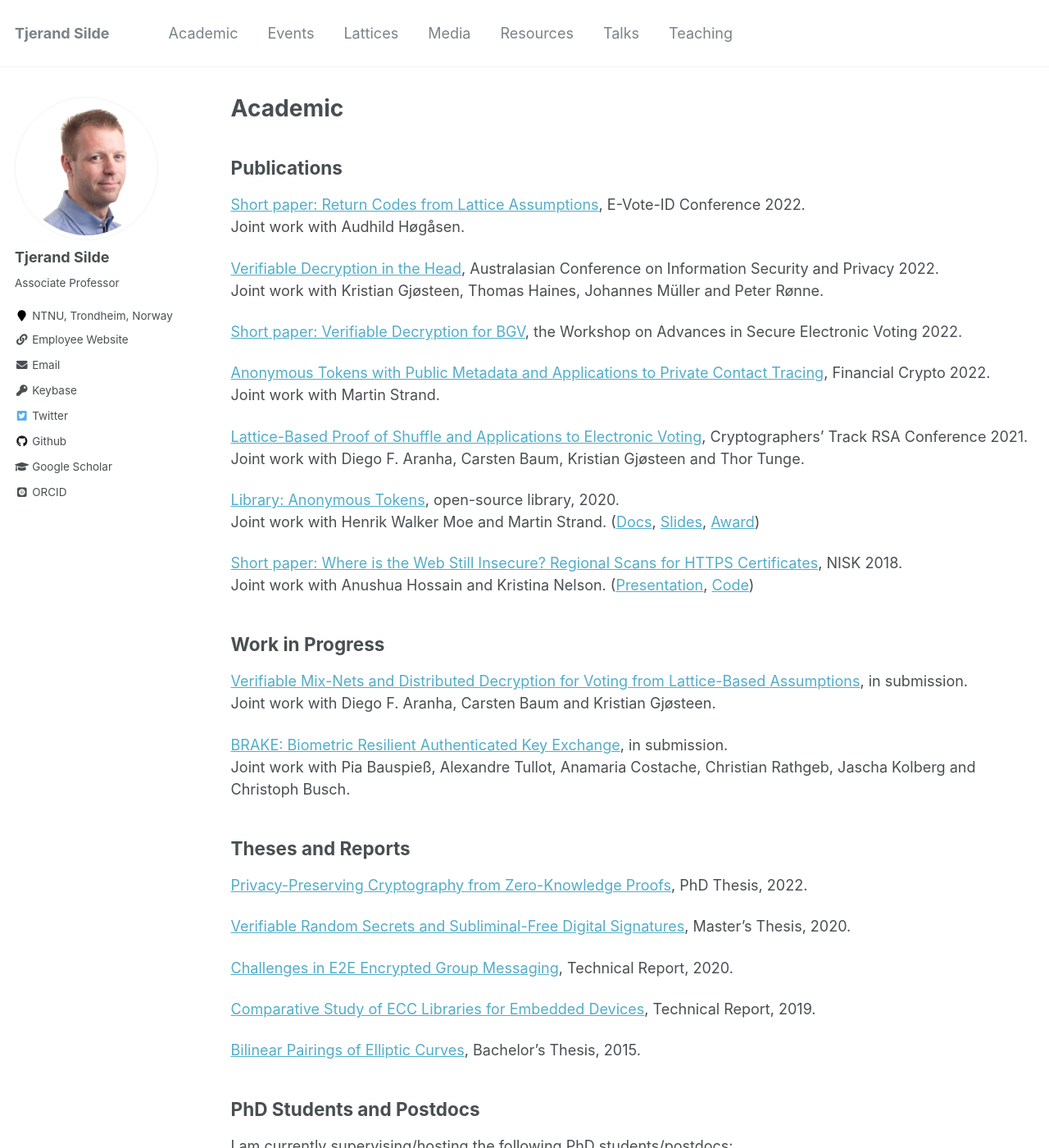
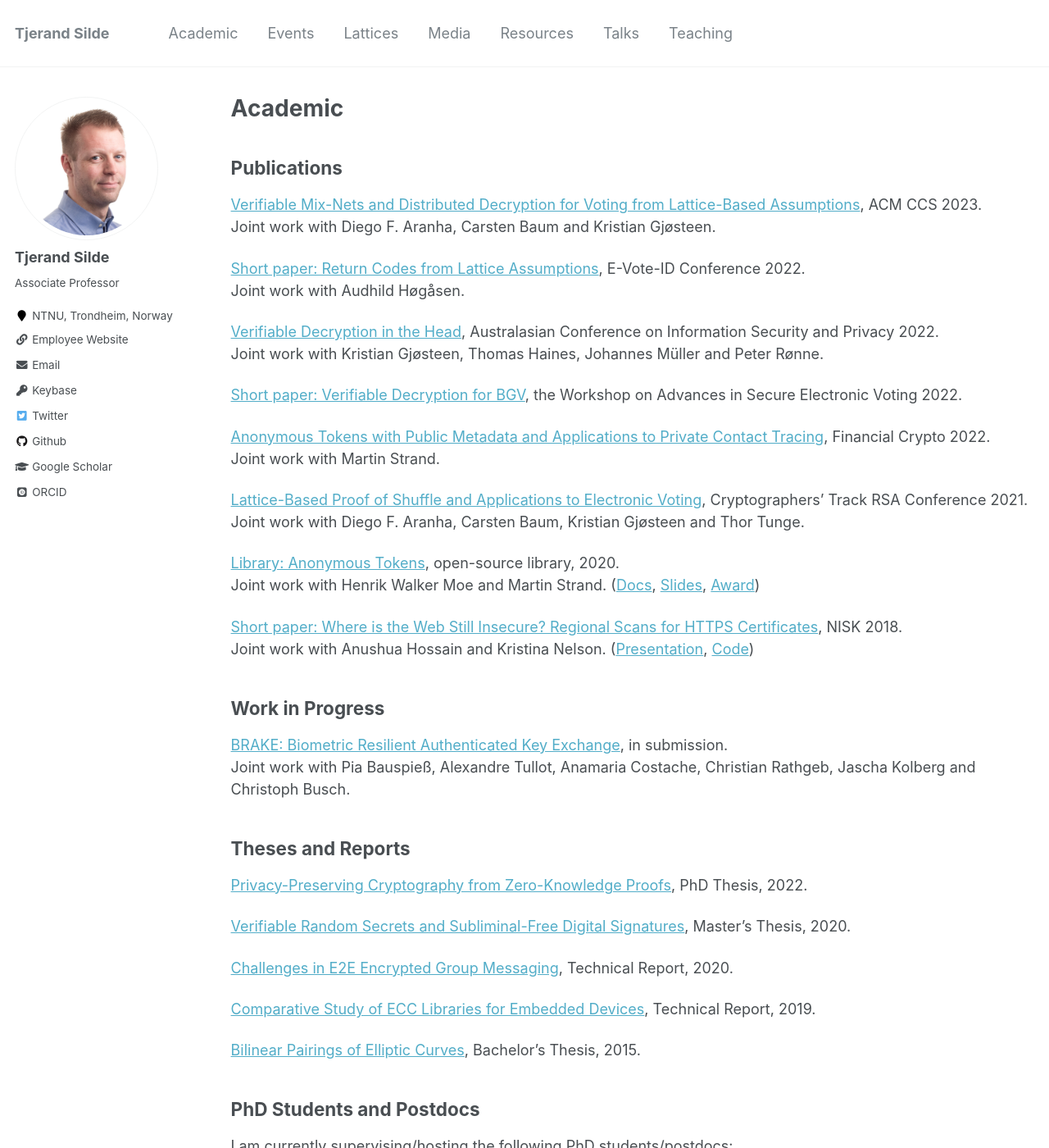
Before and after one commit to tjesi/tjesi.github.io, a Jekyll site: the page built from _pages/academic.md, in a window 1280 px wide and 1400 px high. Shown: the whole window at 82% size. Built offline with Jekyll 4.4.1, drawn with Linux system fonts in a browser that asks for light colours; some web fonts are replaced; some of the changed lines change nothing that is shown.

Commit message:
Update academic.md

```diff
--- a/_pages/academic.md
+++ b/_pages/academic.md
@@ -6,6 +6,9 @@
 ---
 
 ## Publications
+
+[Verifiable Mix-Nets and Distributed Decryption for Voting from Lattice-Based Assumptions](https://eprint.iacr.org/2022/422.pdf), ACM CCS 2023.\
+Joint work with Diego F. Aranha, Carsten Baum and Kristian Gjøsteen.
 
 [Short paper: Return Codes from Lattice Assumptions](https://dspace.ut.ee/bitstream/handle/10062/84323/12.pdf?sequence=1&isAllowed=y), E-Vote-ID Conference 2022.\
 Joint work with Audhild Høgåsen.
@@ -29,9 +32,6 @@
 Joint work with Anushua Hossain and Kristina Nelson. ([Presentation](https://tjerandsilde.no/files/NISK_presentation.pdf), [Code](https://github.com/tjesi/security-scan))
 
 ## Work in Progress
-
-[Verifiable Mix-Nets and Distributed Decryption for Voting from Lattice-Based Assumptions](https://eprint.iacr.org/2022/422.pdf), in submission.\
-Joint work with Diego F. Aranha, Carsten Baum and Kristian Gjøsteen.
 
 [BRAKE: Biometric Resilient Authenticated Key Exchange](https://eprint.iacr.org/2022/1408.pdf), in submission.\
 Joint work with Pia Bauspieß, Alexandre Tullot, Anamaria Costache, Christian Rathgeb, Jascha Kolberg and Christoph Busch.
```
